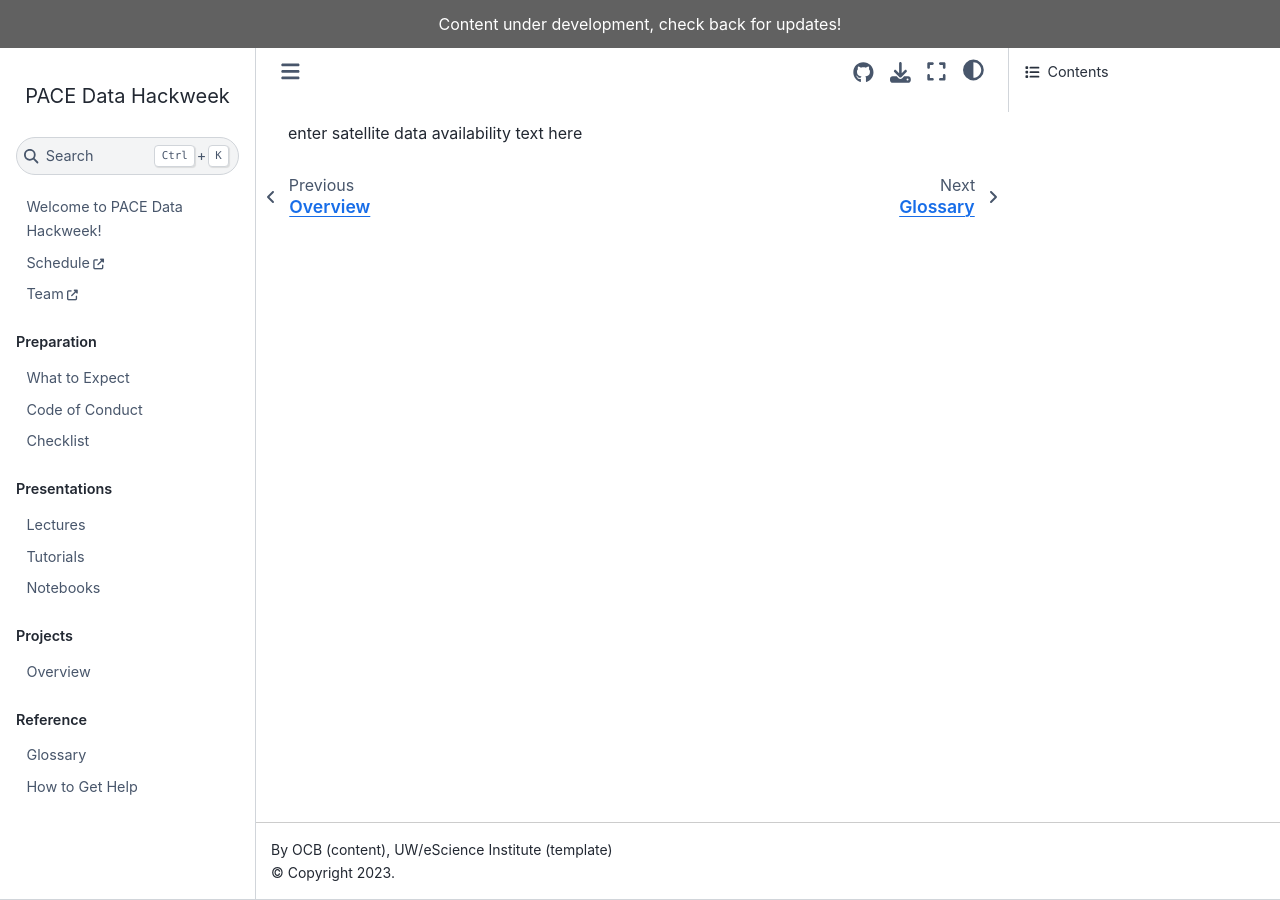
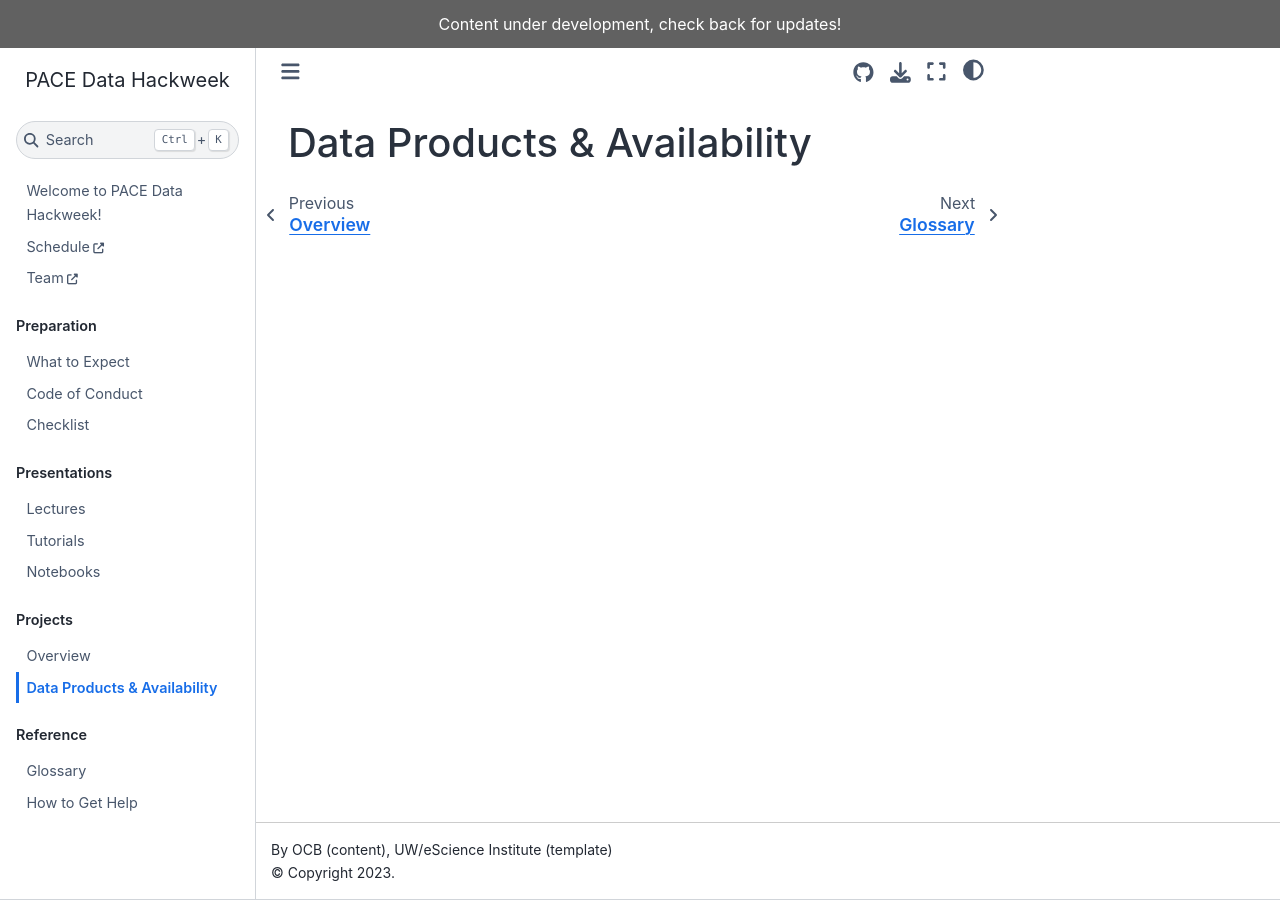
Before and after one commit to PACEHackWeek/pace-2025, a Jupyter Book: the page built from book/projects/satellite_data_availability.md, in a window 1280 px wide. Built offline with Jupyter Book 1.0.4 settings and Sphinx 7.4.7 and the Sphinx Book theme 1.1.4, drawn with Linux system fonts in a browser that asks for light colours.

Commit message:
include a title

```diff
--- a/book/projects/satellite_data_availability.md
+++ b/book/projects/satellite_data_availability.md
@@ -1 +1 @@
-enter satellite data availability text here
+# Data Products & Availability
```
